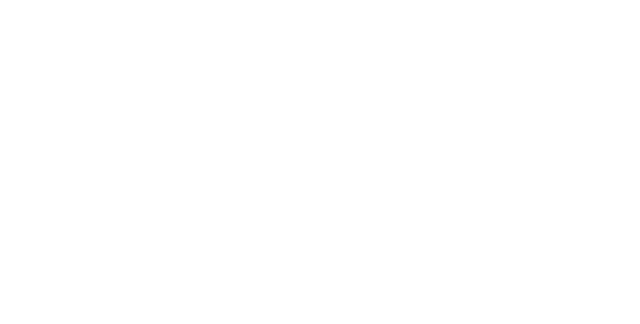
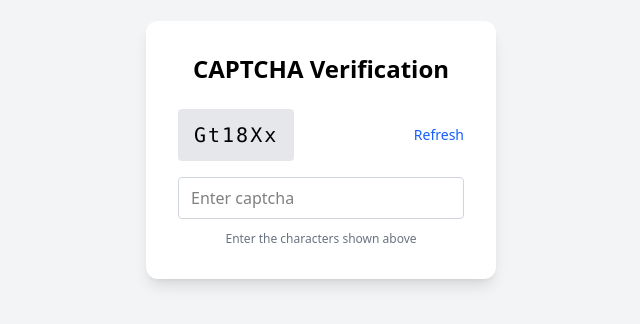
Before and after one commit to coderjeet63/frontend-challenge-projects, a React (Vite) app: page /captchgenratore in a window 1280 px wide. Before the commit this address had no page. Shown: the part 250-574 px from the top of the page, without its empty margins (319-959 px from the left). Built offline with nearby package versions, Linux system fonts and the light colour scheme.

Commit message:
captch component added

```diff
--- a/src/App.jsx
+++ b/src/App.jsx
@@ -3,6 +3,7 @@
 import Calculator from './components/Calculator.jsx'
 import SlidingLoginPage from './components/SlidingLoginPage.jsx'
 import StopWatch from './components/StopWatch.jsx'
+import Captchgenratore from './components/Captchgenratore.jsx'
 
 export default function App() {
   return (
@@ -10,6 +11,7 @@
         <Route path="/calculator" element={<Calculator />} />
         <Route path="/sliding-login" element={<SlidingLoginPage />} />
         <Route path="/stopwatch" element={<StopWatch />} />
+        <Route path="/captchgenratore" element={<Captchgenratore />} />
       </Routes>
   )
 }
--- /dev/null
+++ b/src/components/Captchgenratore.jsx
@@ -0,0 +1,74 @@
+import React, { useEffect, useState } from 'react'
+
+function Captchgenratore() {
+
+  const [captcha, setCaptcha] = useState("")
+  const [input, setInput] = useState("")
+
+  const randomchar =
+    "ABCDEFGHIJKLMNOPQRSTUVWXYZabcdefghijklmnopqrstuvwxyz0123456789"
+
+  useEffect(() => {
+    let uniquechar = ""
+    for (let i = 0; i < 6; i++) {
+      uniquechar += randomchar.charAt(
+        Math.floor(Math.random() * randomchar.length)
+      )
+    }
+    setCaptcha(uniquechar)
+  }, [])
+
+  const handleChange = (e) => {
+    const value = e.target.value
+    setInput(value)
+
+    if (value.length === 6) {
+      if (value === captcha) {
+        alert("Captcha matched ✅")
+      } else {
+        alert("Captcha not matched ❌")
+      }
+    }
+  }
+
+  return (
+    <div className="min-h-screen bg-gray-100 flex items-center justify-center">
+      <div className="bg-white p-8 rounded-xl shadow-lg w-[350px]">
+
+        <h1 className="text-2xl font-bold mb-6 text-center">
+          CAPTCHA Verification
+        </h1>
+
+        {/* CAPTCHA BOX */}
+        <div className="flex items-center justify-between mb-4">
+          <div className="px-4 py-3 bg-gray-200 text-xl font-mono tracking-widest rounded select-none">
+            {captcha}
+          </div>
+
+          <button
+            onClick={() => window.location.reload()}
+            className="text-sm text-blue-600 hover:underline"
+          >
+            Refresh
+          </button>
+        </div>
+
+        {/* INPUT */}
+        <input
+          type="text"
+          value={input}
+          onChange={handleChange}
+          maxLength={6}
+          placeholder="Enter captcha"
+          className="w-full border border-gray-300 rounded px-3 py-2 focus:outline-none focus:ring-2 focus:ring-blue-400"
+        />
+
+        <p className="text-xs text-gray-500 mt-3 text-center">
+          Enter the characters shown above
+        </p>
+      </div>
+    </div>
+  )
+}
+
+export default Captchgenratore
--- a/src/components/StopWatch.jsx
+++ b/src/components/StopWatch.jsx
@@ -19,7 +19,7 @@
     return () => clearInterval(intervalId)
   }, [running])
 
-  // ✅ second → minute
+
   useEffect(() => {
     if (sec === 60) {
       setSec(0)
@@ -27,7 +27,7 @@
     }
   }, [sec])
 
-  // ✅ minute → hour
+
   useEffect(() => {
     if (min === 60) {
       setMin(0)
```
